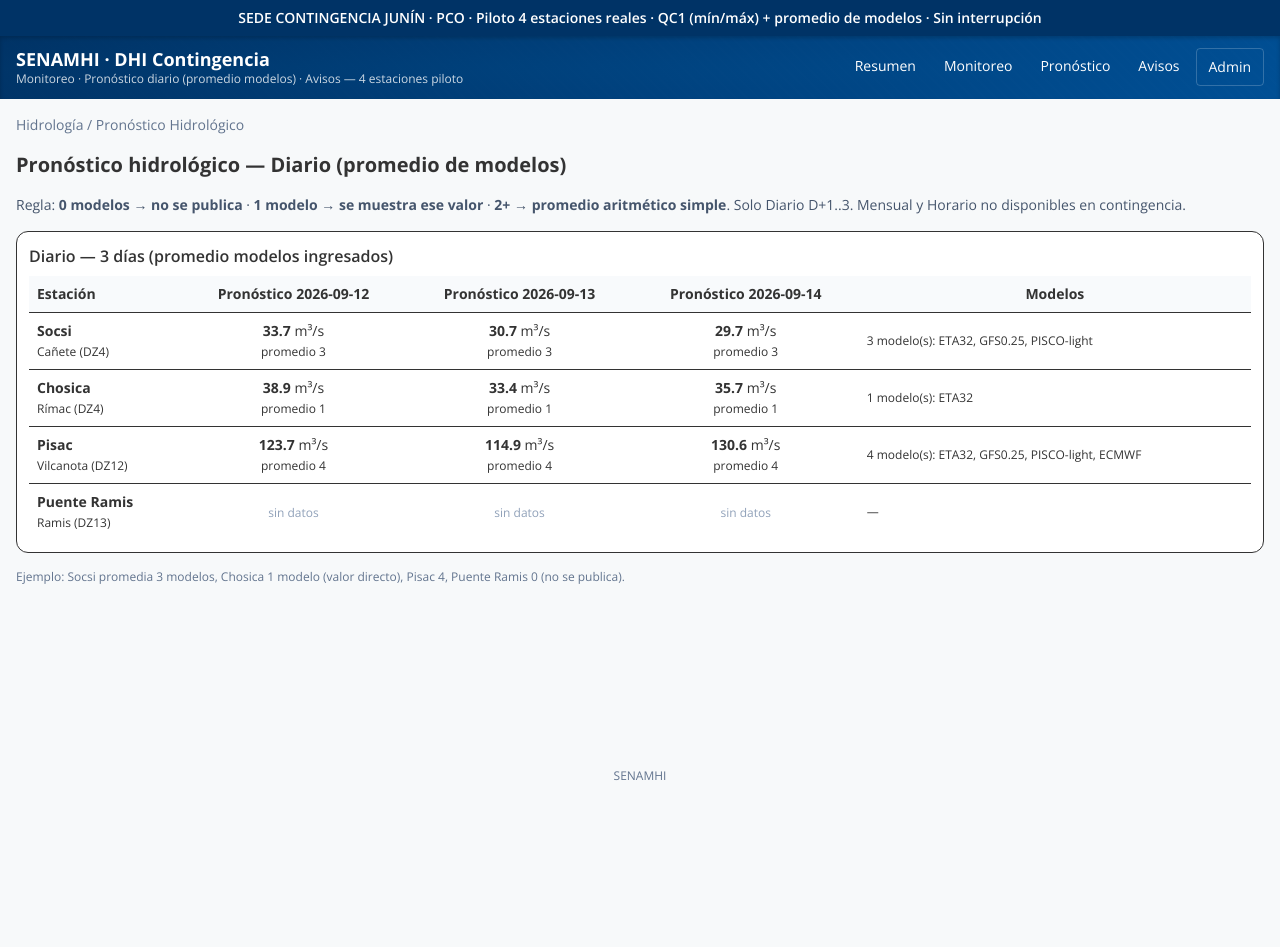
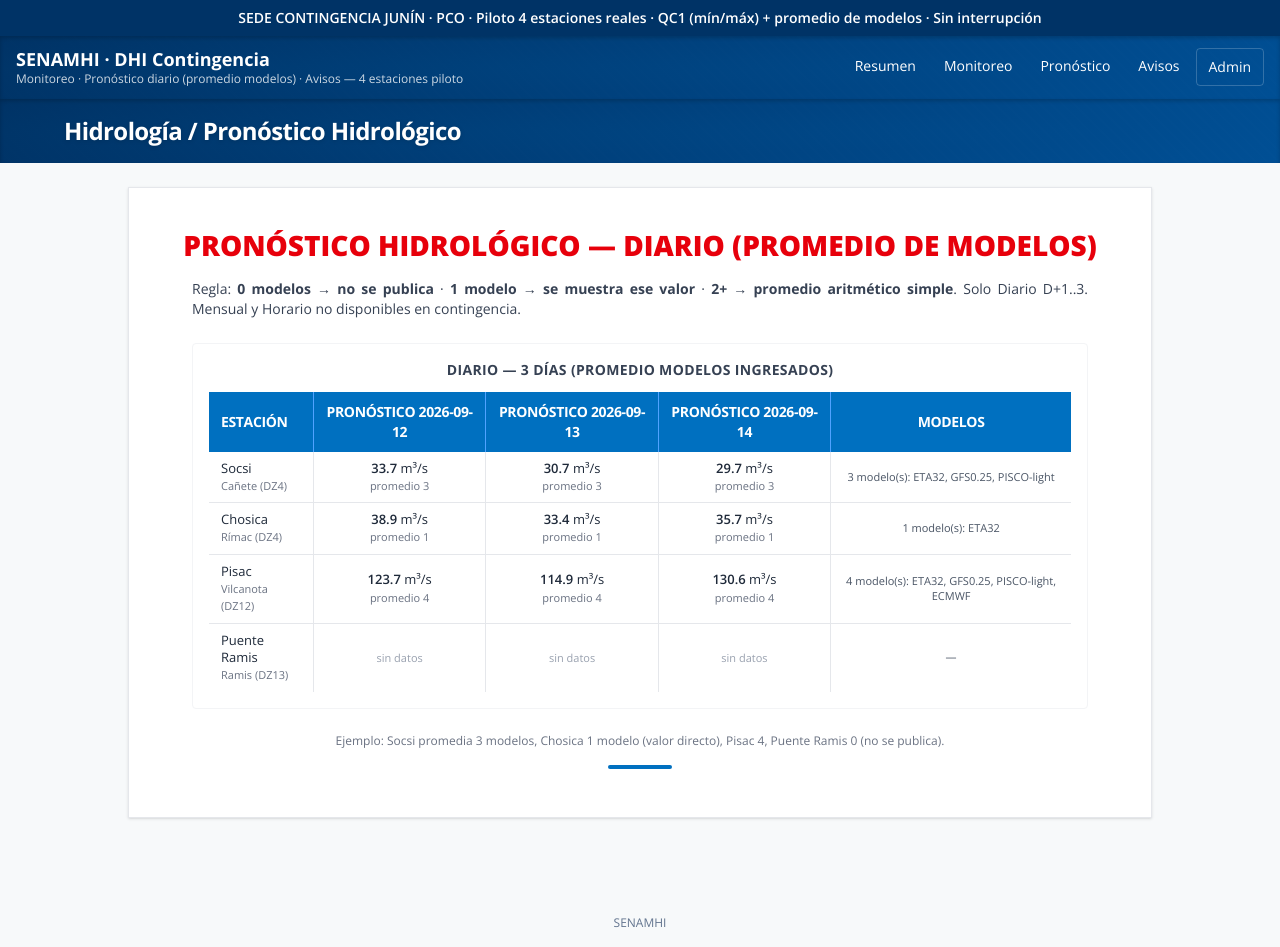
Before and after one commit to franklinsilva99/senamhi-hidrologia-dashboard, a Next.js app: page /pronostico in a window 1280 px wide. Before the commit the page ends 800 px from the top, so only its background shows below. Built offline with nearby package versions, Linux system fonts and the light colour scheme.

Commit message:
feat: alinear pagina de pronostico al diseno Stitch

```diff
--- a/app/pronostico/page.tsx
+++ b/app/pronostico/page.tsx
@@ -1,3 +1,4 @@
+import SectionHeader from "@/components/SectionHeader";
 import { getForecastDiario, getStations } from "@/lib/queries";
 
 export default function PronosticoPage() {
@@ -7,47 +8,61 @@ export default function PronosticoPage() {
   const fechas = Array.from(new Set(diario.map((f) => f.fecha))).sort();
 
   return (
-    <main className="max-w-7xl mx-auto px-4 py-4 space-y-4">
-      <p className="text-sm text-slate-500">Hidrología / Pronóstico Hidrológico</p>
-      <h1 className="text-xl font-bold">Pronóstico hidrológico — Diario (promedio de modelos)</h1>
-      <p className="text-sm text-slate-600">
+    <div className="min-h-screen bg-senamhi-bg">
+      <SectionHeader title="Hidrología / Pronóstico Hidrológico" />
+
+      <main className="w-full max-w-5xl bg-white shadow-sm my-4 md:my-6 p-4 sm:p-8 md:p-10 border border-gray-200 mx-auto">
+        <h2 className="text-red-600 font-extrabold text-2xl md:text-[28px] leading-tight tracking-normal uppercase text-center mb-4">
+          Pronóstico hidrológico — Diario (promedio de modelos)
+        </h2>
+
+        <p className="text-sm text-gray-700 text-justify max-w-4xl mx-auto mb-6">
           Regla: <b>0 modelos → no se publica</b> · <b>1 modelo → se muestra ese valor</b> · <b>2+ → promedio aritmético simple</b>.
           Solo Diario D+1..3. Mensual y Horario no disponibles en contingencia.
         </p>
 
-      <section className="bg-white rounded-xl border p-3">
-        <h2 className="font-semibold mb-2">Diario — 3 días (promedio modelos ingresados)</h2>
+        <section className="w-full max-w-4xl mx-auto mb-6 border border-gray-100 p-2 sm:p-4 rounded">
+          <h3 className="text-sm font-bold tracking-wide text-gray-700 uppercase text-center mb-3">
+            Diario — 3 días (promedio modelos ingresados)
+          </h3>
           <div className="overflow-x-auto">
-          <table className="w-full text-sm">
-            <thead className="bg-slate-50">
-              <tr>
-                <th className="p-2 text-left">Estación</th>
-                {fechas.map((f) => <th key={f} className="p-2">Pronóstico {f}</th>)}
-                <th className="p-2">Modelos</th>
+            <table className="w-full text-center text-xs sm:text-sm border-collapse">
+              <thead>
+                <tr className="bg-[#0070c0] text-white divide-x divide-blue-400 font-bold">
+                  <th className="py-2.5 px-3 uppercase tracking-tight text-left">Estación</th>
+                  {fechas.map((f) => (
+                    <th key={f} className="py-2.5 px-3 uppercase tracking-tight">Pronóstico {f}</th>
+                  ))}
+                  <th className="py-2.5 px-3 uppercase tracking-tight">Modelos</th>
                 </tr>
               </thead>
-            <tbody>
+              <tbody className="divide-y divide-gray-200 text-gray-800 bg-white">
                 {stations.map((s) => {
                   const f = byStation(s.id);
                   return (
-                  <tr key={s.id} className="border-t">
-                    <td className="p-2"><b>{s.estacion}</b><br /><span className="text-xs">{s.rio} ({s.dz})</span></td>
+                    <tr key={s.id} className="divide-x divide-gray-200 text-xs sm:text-[13px]">
+                      <td className="py-2 px-3 text-left">
+                        <span className="font-medium">{s.estacion}</span>
+                        <br />
+                        <span className="text-[11px] text-gray-500">{s.rio} ({s.dz})</span>
+                      </td>
                       {fechas.map((fe) => {
                         const x = f.find((y) => y.fecha === fe);
                         return (
-                        <td key={fe} className="p-2 text-center">
+                          <td key={fe} className="py-2 px-3">
                             {x ? (
                               <>
-                              <b>{x.caudalPrevisto}</b> m³/s
-                              <br /><span className="text-xs">promedio {x.nModelos}</span>
+                                <span className="font-semibold">{x.caudalPrevisto}</span> m³/s
+                                <br />
+                                <span className="text-[11px] text-gray-500">promedio {x.nModelos}</span>
                               </>
                             ) : (
-                            <span className="text-xs text-slate-400">sin datos</span>
+                              <span className="text-[11px] text-gray-400">sin datos</span>
                             )}
                           </td>
                         );
                       })}
-                    <td className="p-2 text-xs">
+                      <td className="py-2 px-3 text-[11px] text-gray-600">
                         {f.length ? `${f[0].nModelos} modelo(s): ${f[0].modelos.join(", ")}` : "—"}
                       </td>
                     </tr>
@@ -58,9 +73,14 @@ export default function PronosticoPage() {
           </div>
         </section>
 
-      <p className="text-xs text-slate-500">
+        <p className="text-xs text-gray-500 text-center">
           Ejemplo: Socsi promedia 3 modelos, Chosica 1 modelo (valor directo), Pisac 4, Puente Ramis 0 (no se publica).
         </p>
+
+        <footer className="flex justify-center pt-4 pb-2">
+          <div className="w-16 h-1 bg-[#0070c0] rounded-full" />
+        </footer>
       </main>
+    </div>
   );
 }
```
Lines whose indentation alone changed are shown as unchanged.
